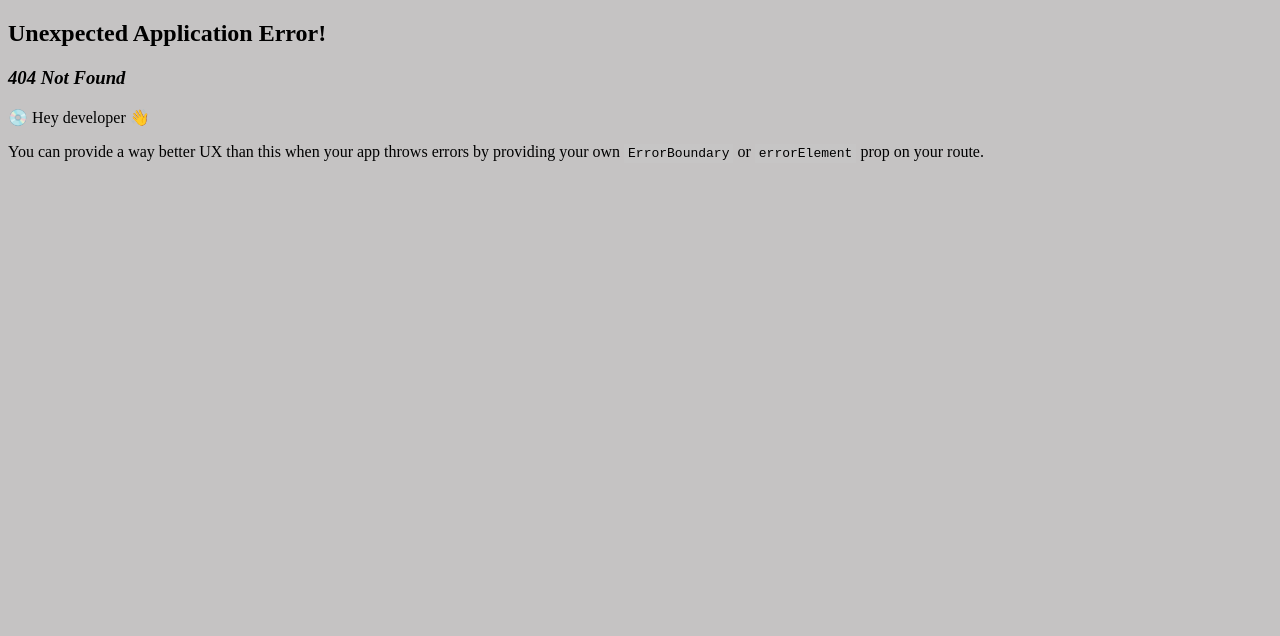
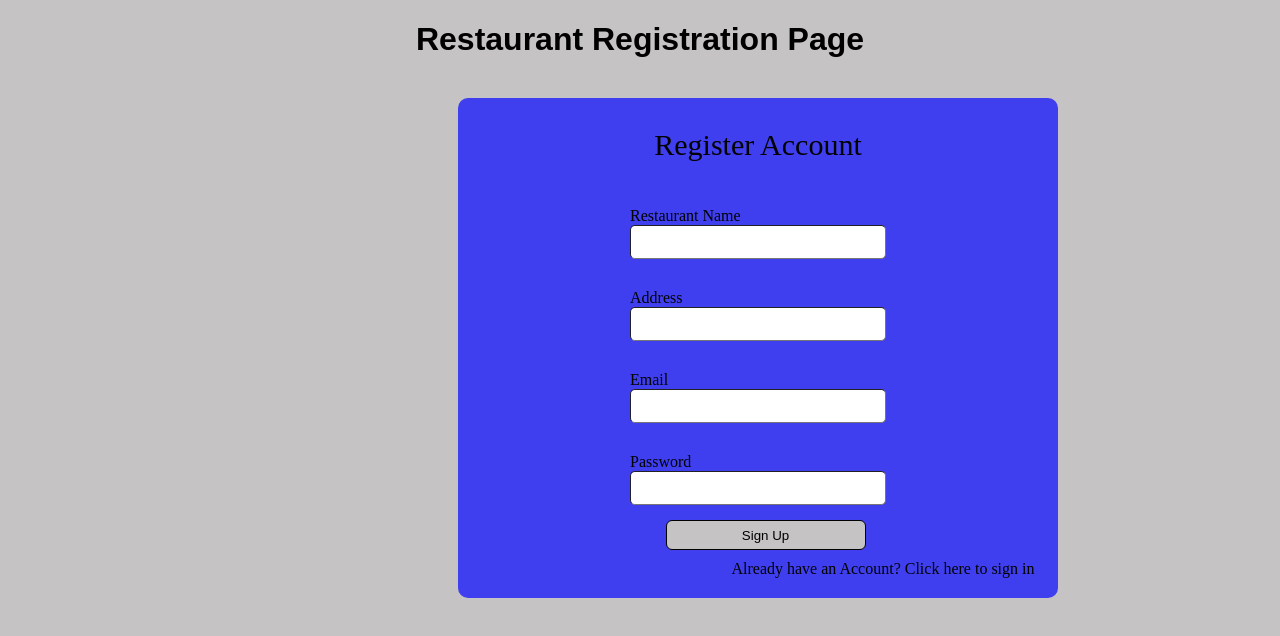
Before and after one commit to Aceofthehood1/React-Restaurant-App, a React (Vite) app in the folder restaurant-project/: page /restaurantSignUp in a window 1280 px wide. Before the commit this address had no page. Shown: the top 636 px of the page. Built offline with nearby package versions, Linux system fonts and the light colour scheme.

Commit message:
Created pages and components for the restaurant representative sign in and sign up

```diff
--- a/restaurant-project/src/App.tsx
+++ b/restaurant-project/src/App.tsx
@@ -11,7 +11,7 @@ function App() {
           <p className="link-text">Sign in as a customer</p>
         </Link>
 
-        <Link to="/customerRegister" className="link-box">
+        <Link to="/restaurantSignUp" className="link-box">
           <img className="home-image" src={restaurantImg}></img>
           <p className="link-text">Sign in as a Restaurant Representative</p>
         </Link>
--- /dev/null
+++ b/restaurant-project/src/components/RestaurantSignInForm.tsx
@@ -0,0 +1,26 @@
+import { Link } from "react-router-dom";
+function RestaurantSignInForm() {
+  return (
+    <>
+      <form className="form">
+        <p id="form-head">Sign In</p>
+        <label htmlFor="email-address">
+          Email
+          <input id="email-address" type="email"></input>
+        </label>
+        <label htmlFor="password">
+          Password
+          <input id="password" type="password"></input>
+        </label>
+        <button className="btn btn-three">
+          <span>Sign Up</span>
+        </button>
+        <Link id="form-link" to="/restaurantSignUp">
+          Dont have an account? Click here to sign up
+        </Link>
+      </form>
+    </>
+  );
+}
+
+export default RestaurantSignInForm;
--- /dev/null
+++ b/restaurant-project/src/components/RestaurantSignUpForm.tsx
@@ -0,0 +1,34 @@
+import { Link } from "react-router-dom";
+function RestaurantSignUpForm() {
+  return (
+    <>
+      <form className="form">
+        <p id="form-head">Register Account</p>
+        <label htmlFor="restaurant-name">
+          Restaurant Name
+          <input id="restaurant-name" type="text"></input>
+        </label>
+        <label htmlFor="address">
+          Address
+          <input id="address" type="text"></input>
+        </label>
+        <label htmlFor="email-address">
+          Email
+          <input id="email-address" type="email"></input>
+        </label>
+        <label htmlFor="password">
+          Password
+          <input id="password" type="password"></input>
+        </label>
+        <button className="btn btn-three">
+          <span>Sign Up</span>
+        </button>
+        <Link id="form-link" to="/restaurantSignIn">
+          Already have an Account? Click here to sign in
+        </Link>
+      </form>
+    </>
+  );
+}
+
+export default RestaurantSignUpForm;
--- a/restaurant-project/src/pages/CustomerRegistrationPage.tsx
+++ /dev/null
@@ -1,15 +0,0 @@
-function CustomerRegistrationPage() {
-    return (
-      <>
-        <h1 id="head">Customer Registration Page</h1>
-        <div id="home-box">
-          <div className="link-box">
-            <img></img>
-            <a className="home-link">Sign in as a customer</a>
-          </div>
-        </div>
-      </>
-    );
-  }
-
-  export default CustomerRegistrationPage;
--- /dev/null
+++ b/restaurant-project/src/pages/RestaurantSignInPage.tsx
@@ -0,0 +1,11 @@
+import RestaurantSignInForm from "../components/RestaurantSignInForm";
+function RestaurantSignInPage() {
+    return (
+      <>
+        <h1 id="head">Restaurant Sign In Page</h1>
+        <RestaurantSignInForm></RestaurantSignInForm>
+      </>
+    );
+  }
+
+  export default RestaurantSignInPage;
--- /dev/null
+++ b/restaurant-project/src/pages/RestaurantSignUpPage.tsx
@@ -0,0 +1,11 @@
+import RestaurantSignUpForm from "../components/RestaurantSignUpForm";
+function RestaurantSignUpPage() {
+    return (
+      <>
+        <h1 id="head">Restaurant Registration Page</h1>
+        <RestaurantSignUpForm></RestaurantSignUpForm>
+      </>
+    );
+  }
+
+  export default RestaurantSignUpPage;
```
Also changed, not shown: restaurant-project/src/main.tsx (+8 -3 lines).
